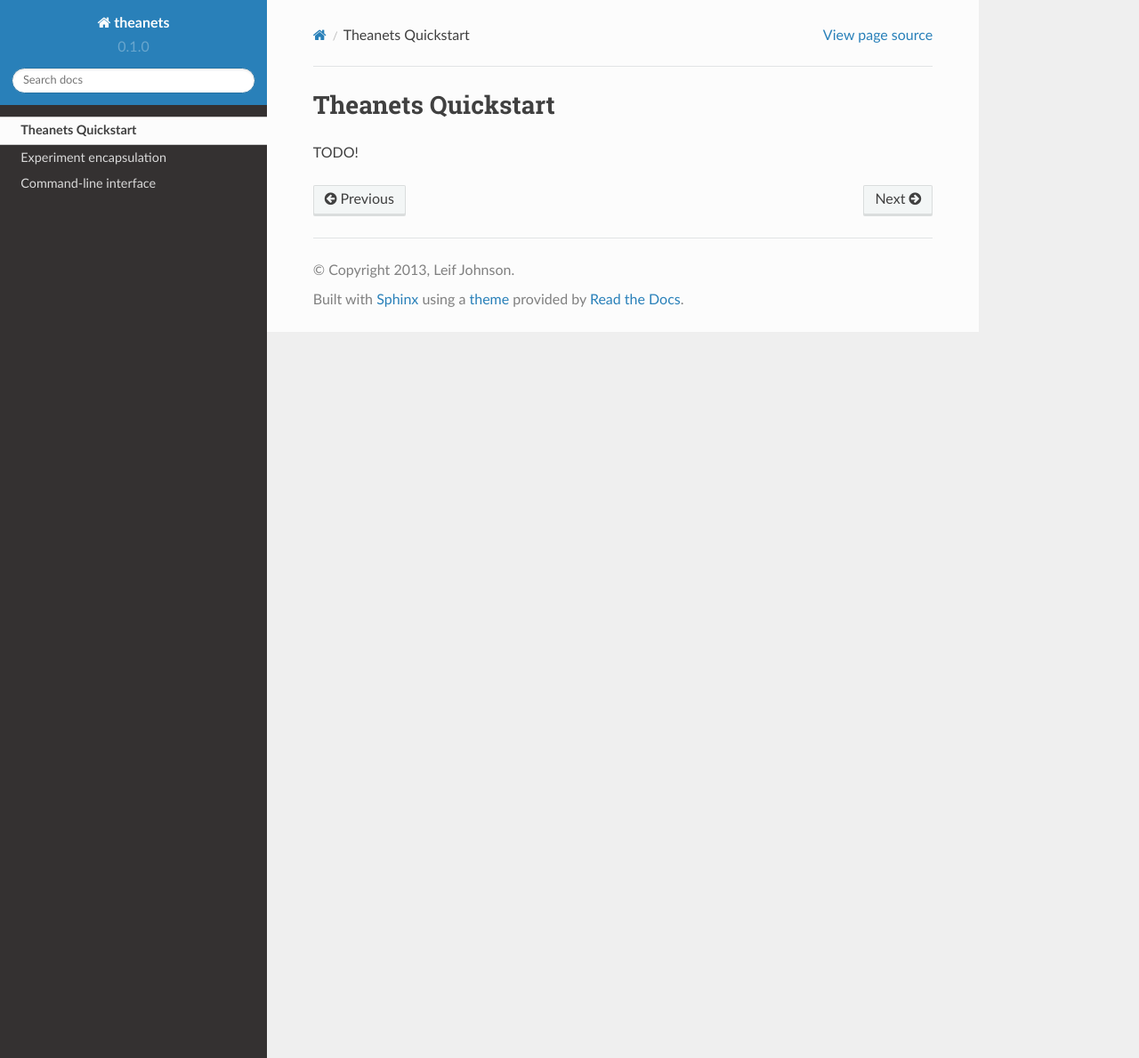
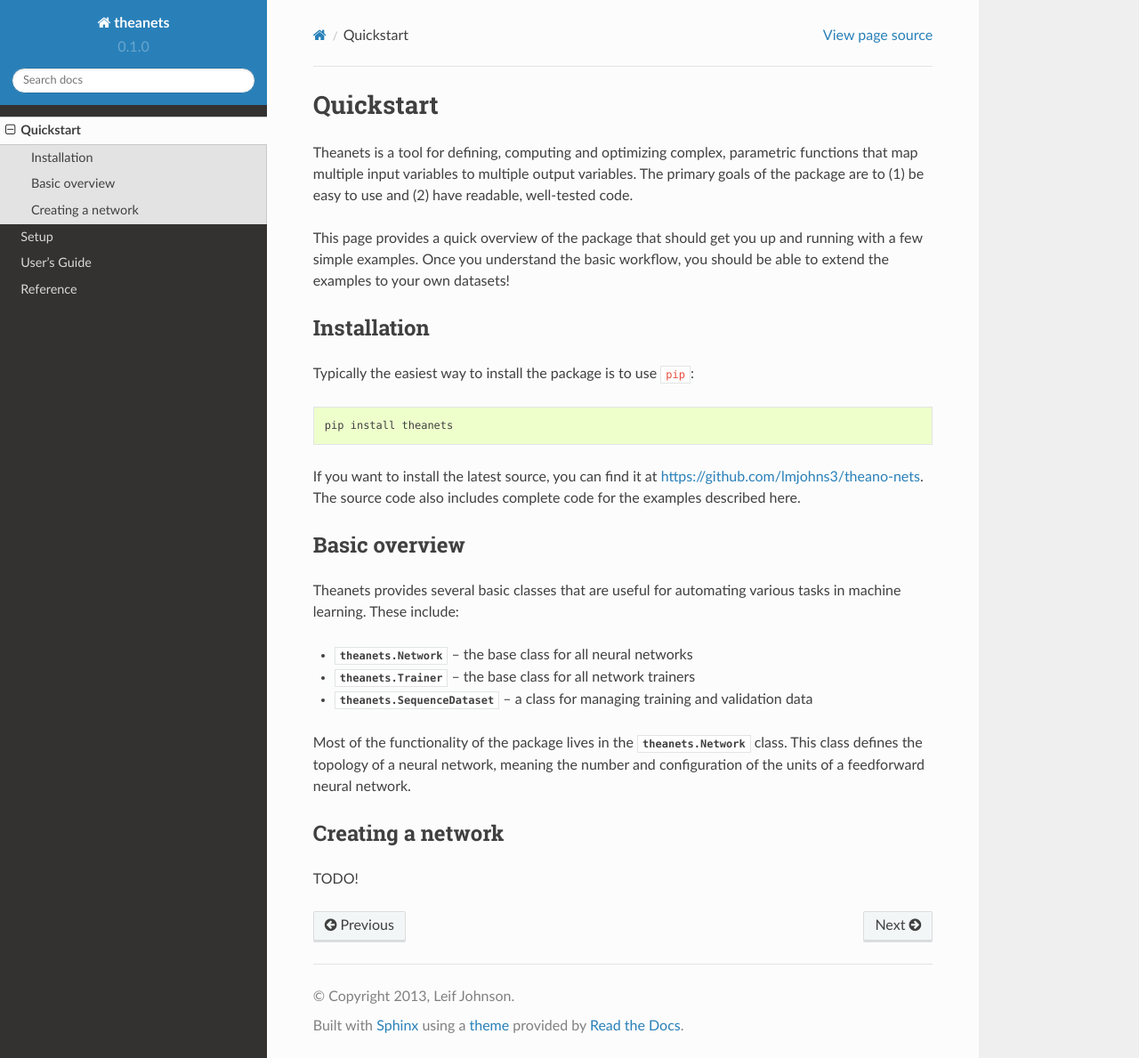
Before and after one commit to lmjohns3/theanets, a Sphinx documentation site: the page built from docs/quickstart.rst, in a window 1280 px wide and 1189 px high. Shown: the whole window at 89% size. Built offline with Sphinx 7.4.7 and the Read the Docs theme 2.0.0, drawn with Linux system fonts in a browser that asks for light colours; pages that are not in the unit, such as notebooks, are missing from menus.

Commit message:
Update docs.

```diff
--- a/docs/cli.rst
+++ /dev/null
@@ -1,4 +0,0 @@
-Command-line interface
-======================
-
-.. automodule:: theanets.flags
--- a/docs/experiment.rst
+++ /dev/null
@@ -1,5 +0,0 @@
-Experiment encapsulation
-========================
-
-.. autoclass:: theanets.Experiment
-   :members:
--- /dev/null
+++ b/docs/guide.rst
@@ -0,0 +1,10 @@
+============
+User's Guide
+============
+
+This is a user guide!
+
+Command-line Arguments
+======================
+
+.. automodule:: theanets.flags
--- a/docs/quickstart.rst
+++ b/docs/quickstart.rst
@@ -1,4 +1,42 @@
-Theanets Quickstart
-===================
+Quickstart
+==========
+
+Theanets is a tool for defining, computing and optimizing complex, parametric
+functions that map multiple input variables to multiple output variables. The
+primary goals of the package are to (1) be easy to use and (2) have readable,
+well-tested code.
+
+This page provides a quick overview of the package that should get you up and
+running with a few simple examples. Once you understand the basic workflow, you
+should be able to extend the examples to your own datasets!
+
+Installation
+------------
+
+Typically the easiest way to install the package is to use ``pip``::
+
+    pip install theanets
+
+If you want to install the latest source, you can find it at
+https://github.com/lmjohns3/theano-nets. The source code also includes complete
+code for the examples described here.
+
+Basic overview
+--------------
+
+Theanets provides several basic classes that are useful for automating various
+tasks in machine learning. These include:
+
+* :class:`theanets.Network` -- the base class for all neural networks
+* :class:`theanets.Trainer` -- the base class for all network trainers
+* :class:`theanets.SequenceDataset` -- a class for managing training and
+  validation data
+
+Most of the functionality of the package lives in the :class:`theanets.Network`
+class. This class defines the topology of a neural network, meaning the number
+and configuration of the units of a feedforward neural network.
+
+Creating a network
+------------------
 
 TODO!
--- /dev/null
+++ b/docs/setup.rst
@@ -0,0 +1,5 @@
+=====
+Setup
+=====
+
+This is a description of setting up the library!
```
Also changed, not shown: docs/feedforward.rst (deleted, +0 -22 lines), docs/index.rst (+5 -10 lines), docs/reference.rst (added, +76 -0 lines).
